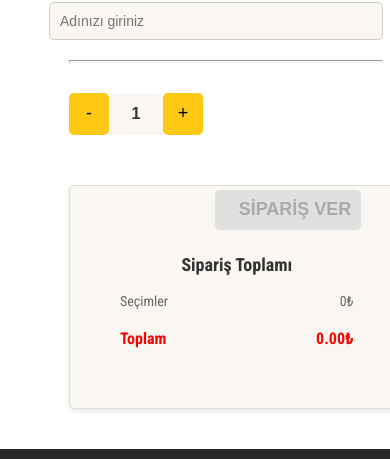
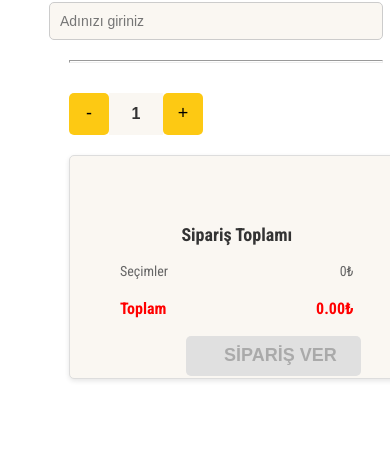
Before and after one commit to Feyzanur-Ak/pizzawebsitesi, a React (Vite) app: page /SiparisOlustur in a window 390 px wide. Shown: the part 1223-1682 px from the top of the page. Built offline with nearby package versions, Linux system fonts and the light colour scheme; a web font is replaced by a local one.

Commit message:
buton-responsive

```diff
--- a/src/components/SiparisOlustur.jsx
+++ b/src/components/SiparisOlustur.jsx
@@ -239,10 +239,11 @@ const SummaryContainer = styled.div`
   flex-direction: column;
   align-items: center;
   box-shadow: 0px 2px 5px rgba(0, 0, 0, 0.1);
-  margin-bottom: 40px;  // Bu, container'ın alt kısmına boşluk ekler
+  margin-bottom: 80px;  // Bu, container'ın alt kısmına boşluk ekler
 
   @media (max-width: 768px) {
     width: 80%;
+    margin-top: 20px;
   }
 `;
 
@@ -275,10 +276,9 @@ const QuantityControl = styled.div`
   width: 100%;
   margin-top: 50px;
 
+
   @media (max-width: 768px) {
     margin-top: 20px;
-    display: flex;
-
   }
 `;
 
@@ -291,11 +291,12 @@ const QuantityButton = styled.button`
   border-radius: 5px;
   cursor: pointer;
 
-
   &:disabled {
     background-color: #e0e0e0;
     cursor: not-allowed;
   }
+
+
 
 `;
 
@@ -341,9 +342,8 @@ const OrderButton = styled.button`
   }
 
 @media (max-width: 768px) {
-  margin-bottom: 20px;
-  width: 50%;
-  padding-left: 20px;
+  margin-top: 90%;
+  width: 60%;
 }
 
 `;
```
